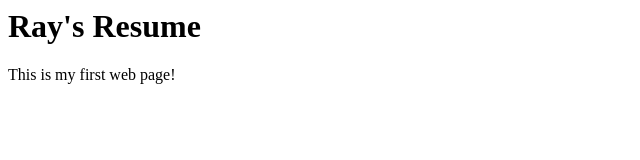
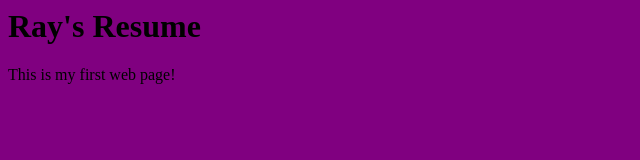
Before and after one commit to brockray45/brockray.github.io, a plain HTML site: page index.html in a window 1280 px wide. Shown: the whole page, without its empty margins (0-640 px from the left). Drawn offline with Linux system fonts and the light colour scheme.

Commit message:
Update style.css

```diff
--- a/style.css
+++ b/style.css
@@ -1,3 +1,3 @@
 body {
- background-color purple;
+ background-color: purple;
 }
```
